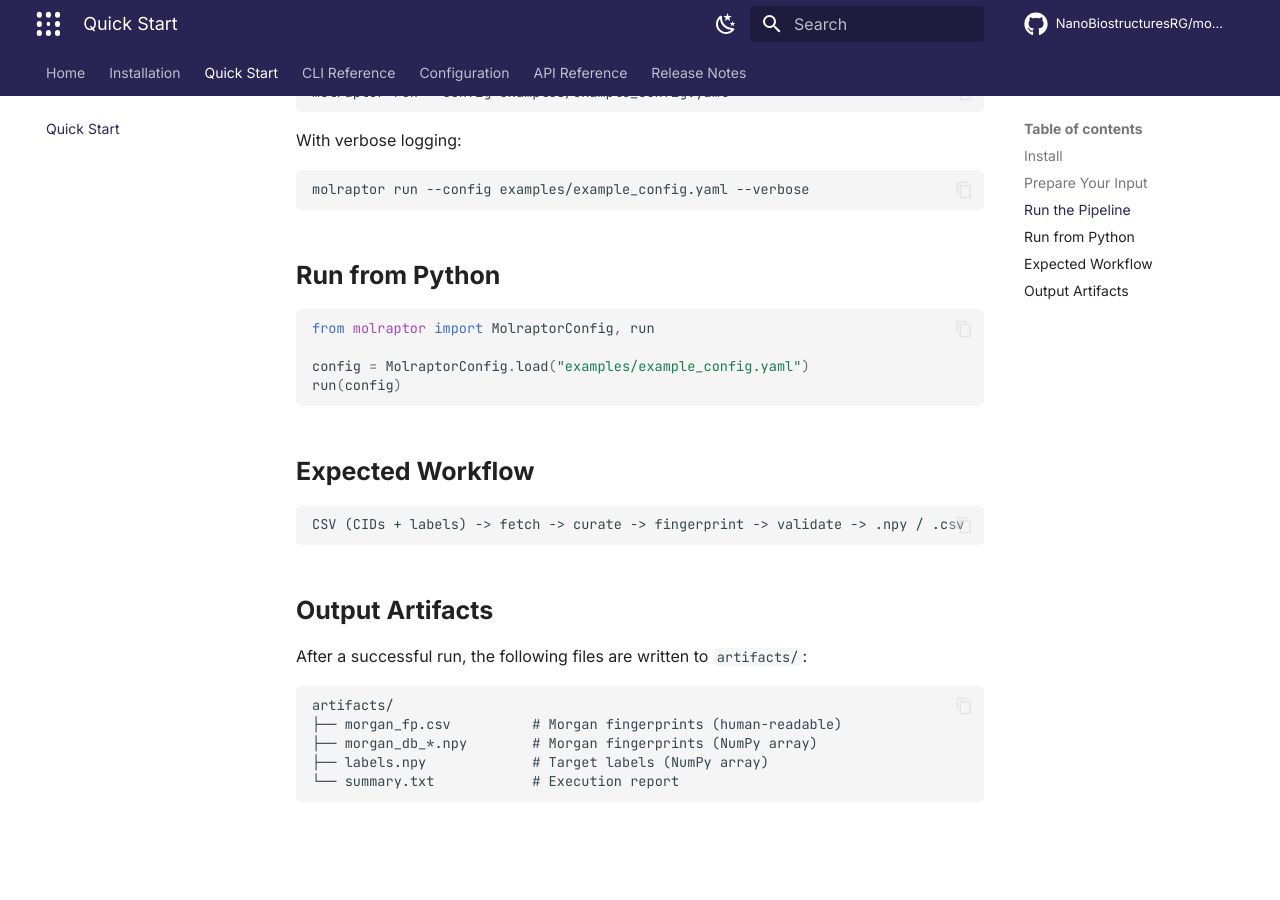
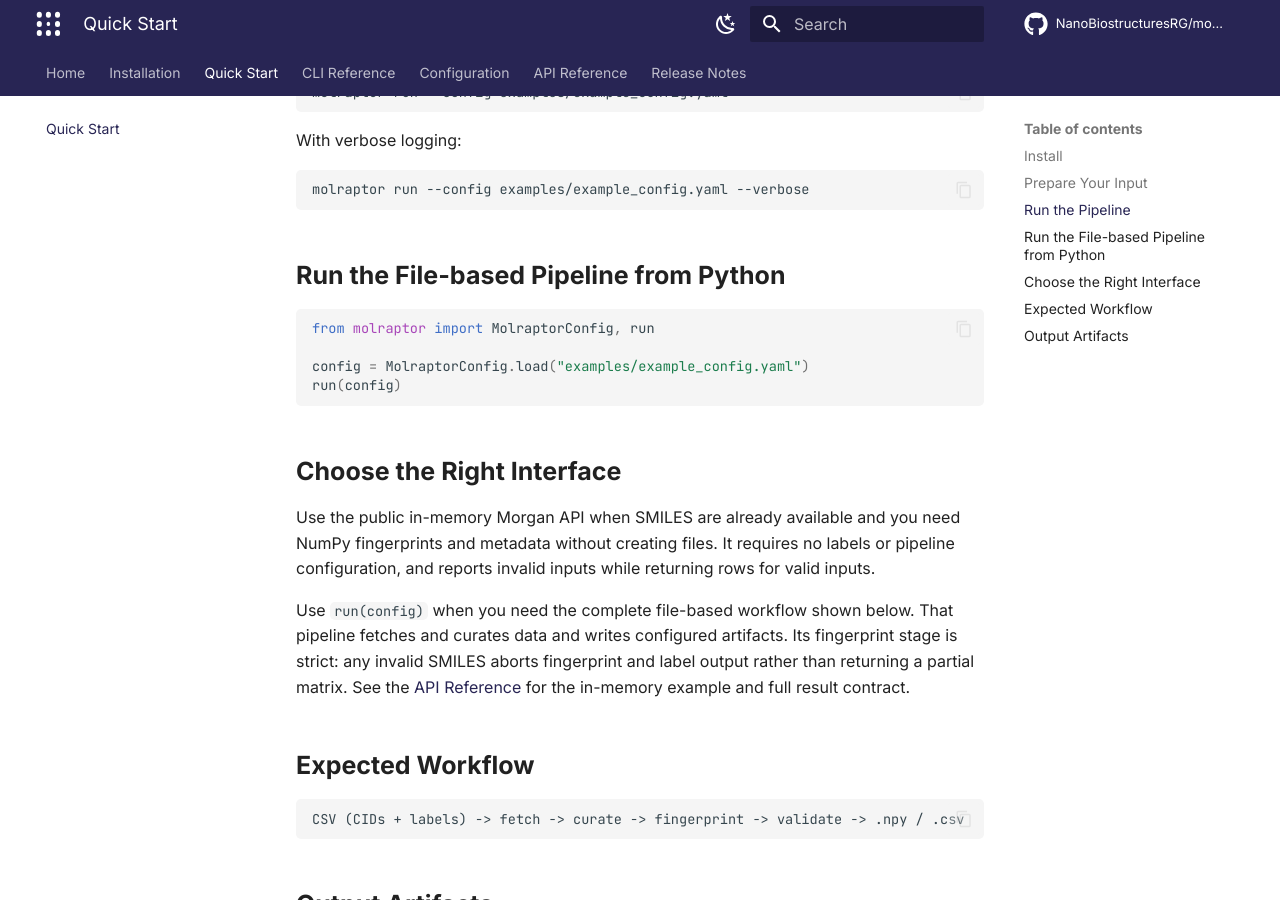
Before and after one commit to NanoBiostructuresRG/molraptor, an MkDocs documentation site: the page built from docs/quickstart.md, in a window 1280 px wide and 900 px high, scrolled down 760 px. Built offline with MkDocs 1.6.1 and Material for MkDocs 9.7.7, drawn with Linux system fonts in a browser that asks for light colours; comment, search, counter and statistics services are not loaded.

Commit message:
docs: document in-memory Morgan fingerprint API

````diff
--- a/docs/quickstart.md
+++ b/docs/quickstart.md
@@ -36,7 +36,7 @@ With verbose logging:
 molraptor run --config examples/example_config.yaml --verbose
 ```
 
-## Run from Python
+## Run the File-based Pipeline from Python
 
 ```python
 from molraptor import MolraptorConfig, run
@@ -44,6 +44,19 @@ from molraptor import MolraptorConfig, run
 config = MolraptorConfig.load("examples/example_config.yaml")
 run(config)
 ```
+
+## Choose the Right Interface
+
+Use the public in-memory Morgan API when SMILES are already available and you
+need NumPy fingerprints and metadata without creating files. It requires no
+labels or pipeline configuration, and reports invalid inputs while returning
+rows for valid inputs.
+
+Use `run(config)` when you need the complete file-based workflow shown below.
+That pipeline fetches and curates data and writes configured artifacts. Its
+fingerprint stage is strict: any invalid SMILES aborts fingerprint and label
+output rather than returning a partial matrix. See the [API Reference](api.md)
+for the in-memory example and full result contract.
 
 ## Expected Workflow
 
````
Also changed, not shown: README.md (+25 -0 lines), docs/api.md (+69 -1 lines).
